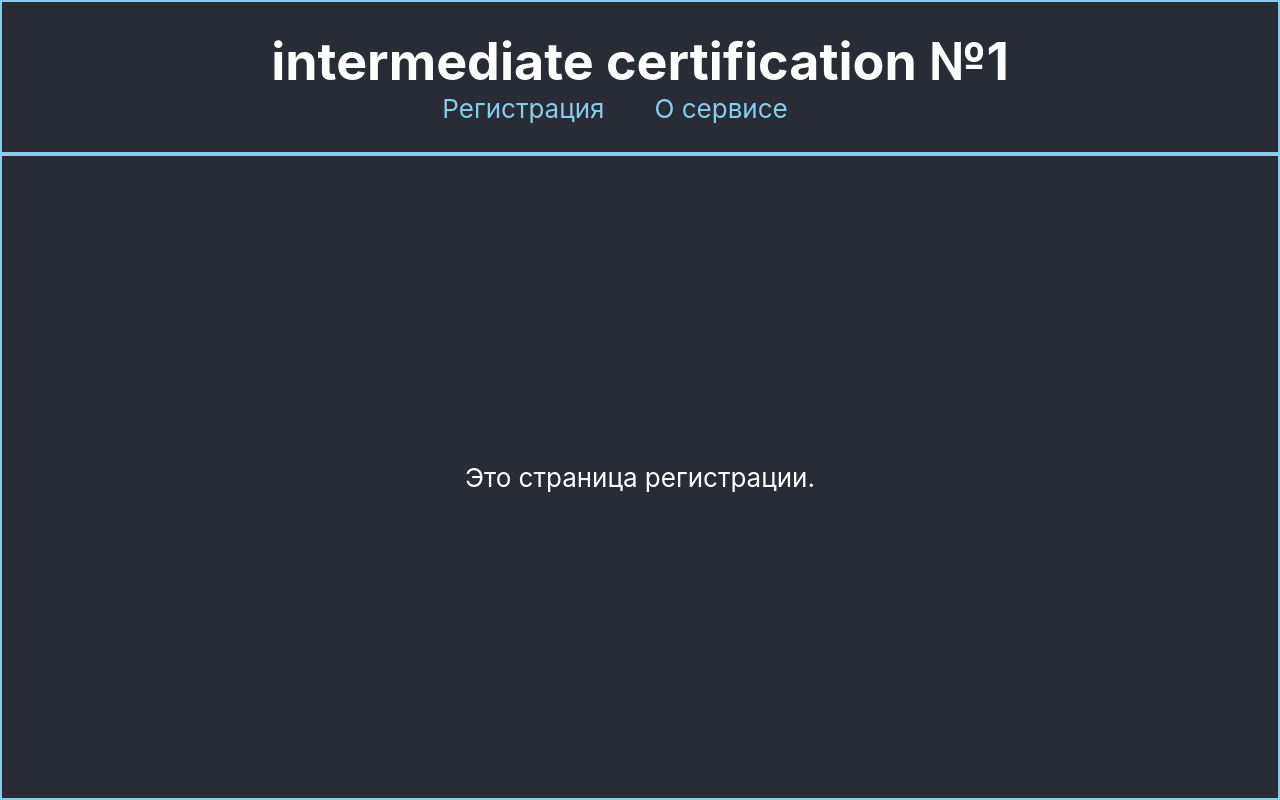
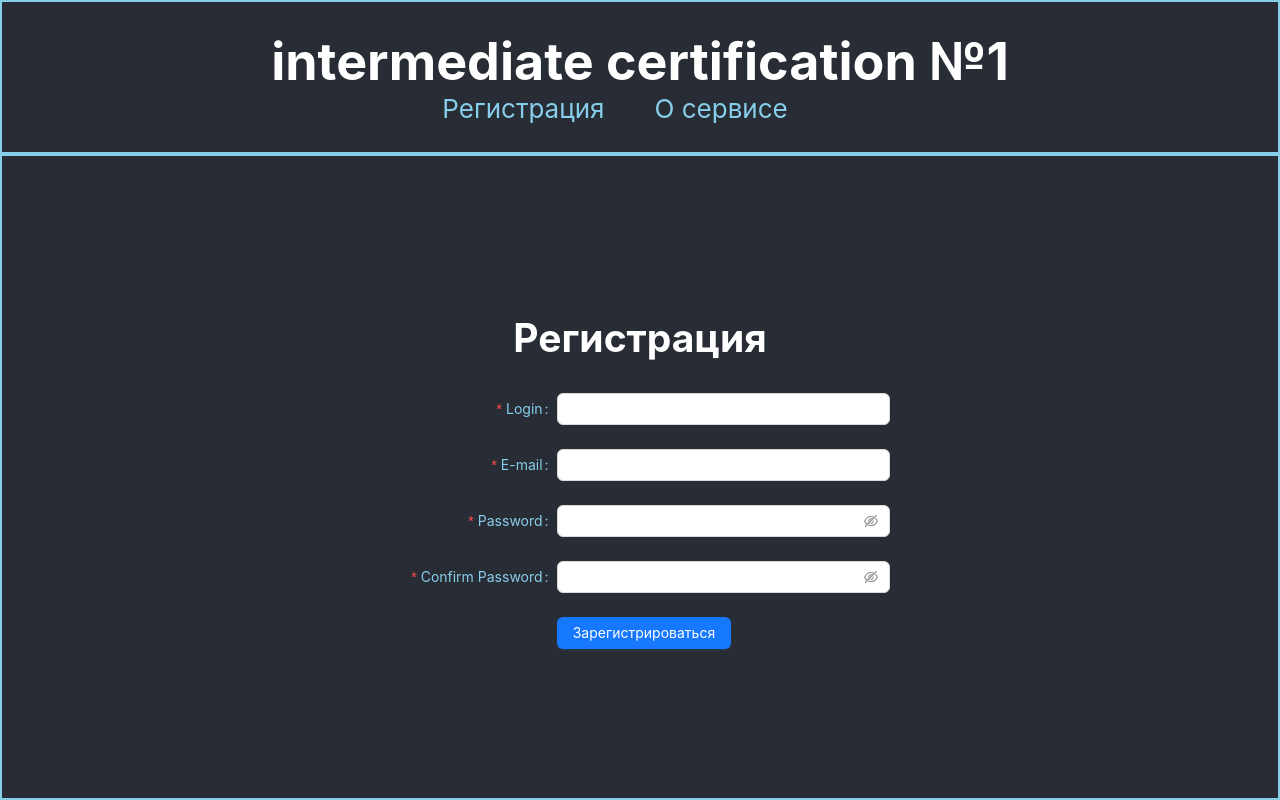
Before and after one commit to BentonFraizer/intermediate_certification_1, a React (Create React App) app: page / in a window 1280 px wide. Built offline with nearby package versions, Linux system fonts and the light colour scheme.

Commit message:
Реализована страница регистрации

```diff
--- a/src/components/App/App.js
+++ b/src/components/App/App.js
@@ -15,9 +15,6 @@ function App() {
           <Route path={AppRoute.Registration} element={<RegistrationPage />} />
           <Route path={AppRoute.About} element={<AboutPage />} />
           <Route path={AppRoute.NotFound} element={<NotFoundPage />} />
-
-          {/* <Route path="/catalog" element={<CatalogPage />}></Route>
-          <Route path="/catalog/:id" element={<UserCardPage />}></Route> */}
         </Routes>
       </BrowserRouter>
     </div>
--- a/src/pages/RegistrationPage/RegistrationPage.js
+++ b/src/pages/RegistrationPage/RegistrationPage.js
@@ -1,6 +1,153 @@
 import React from 'react';
+import { Button, Form, Input } from 'antd';
 import s from './registration__page.module.css';
 
+const formItemLayout = {
+  labelCol: {
+    xs: {
+      span: 24,
+    },
+    sm: {
+      span: 8,
+    },
+  },
+  wrapperCol: {
+    xs: {
+      span: 24,
+    },
+    sm: {
+      span: 16,
+    },
+  },
+};
+const tailFormItemLayout = {
+  wrapperCol: {
+    xs: {
+      span: 24,
+      offset: 0,
+    },
+    sm: {
+      span: 16,
+      offset: 8,
+    },
+  },
+};
 export const RegistrationPage = () => {
-  return <div className={s.registration}>Это страница регистрации.</div>;
+  const [form] = Form.useForm();
+  const onFinish = (values) => {
+    console.log('Received values of form: ', values);
+  };
+
+  return (
+    <div className={s.registration}>
+      <h2>Регистрация</h2>
+      <Form
+        {...formItemLayout}
+        form={form}
+        name="register"
+        onFinish={onFinish}
+        style={{
+          maxWidth: 500,
+          width: '100%',
+        }}
+        scrollToFirstError
+      >
+        <Form.Item
+          name="login"
+          label="Login"
+          rules={[
+            {
+              required: true,
+              message: 'Please input your login!',
+              // whitespace: true,
+            },
+            {
+              validator: (_, value) => {
+                if (value === '') {
+                  return Promise.reject();
+                } else if (/^[a-zA-Z0-9]+$/.test(value)) {
+                  return Promise.resolve();
+                } else {
+                  return Promise.reject('Login should include numbers and latin letters only');
+                }
+              },
+            },
+          ]}
+        >
+          <Input />
+        </Form.Item>
+
+        <Form.Item
+          name="email"
+          label="E-mail"
+          rules={[
+            {
+              type: 'email',
+              message: 'The input is not valid E-mail!',
+            },
+            {
+              required: true,
+              message: 'Please input your E-mail!',
+            },
+          ]}
+        >
+          <Input />
+        </Form.Item>
+
+        <Form.Item
+          name="password"
+          label="Password"
+          rules={[
+            {
+              required: true,
+              message: 'Please input your password!',
+            },
+            {
+              validator: (_, value) => {
+                if (value === '') {
+                  return Promise.reject();
+                } else if (/^[a-z]+$/.test(value)) {
+                  return Promise.resolve();
+                } else {
+                  return Promise.reject('Password should include low latin letters only');
+                }
+              },
+            },
+          ]}
+          hasFeedback
+        >
+          <Input.Password />
+        </Form.Item>
+
+        <Form.Item
+          name="confirm"
+          label="Confirm Password"
+          dependencies={['password']}
+          hasFeedback
+          rules={[
+            {
+              required: true,
+              message: 'Please confirm your password!',
+            },
+            ({ getFieldValue }) => ({
+              validator(_, value) {
+                if (!value || getFieldValue('password') === value) {
+                  return Promise.resolve();
+                }
+                return Promise.reject(new Error('The new password that you entered do not match!'));
+              },
+            }),
+          ]}
+        >
+          <Input.Password />
+        </Form.Item>
+
+        <Form.Item {...tailFormItemLayout}>
+          <Button type="primary" htmlType="submit">
+            Зарегистрироваться
+          </Button>
+        </Form.Item>
+      </Form>
+    </div>
+  );
 };
--- a/src/pages/RegistrationPage/registration__page.module.css
+++ b/src/pages/RegistrationPage/registration__page.module.css
@@ -1,6 +1,7 @@
 .registration {
   height: calc(100vh - 158px);
   display: flex;
+  flex-direction: column;
   justify-content: center;
   align-items: center;
   border: 2px solid skyblue;
```
